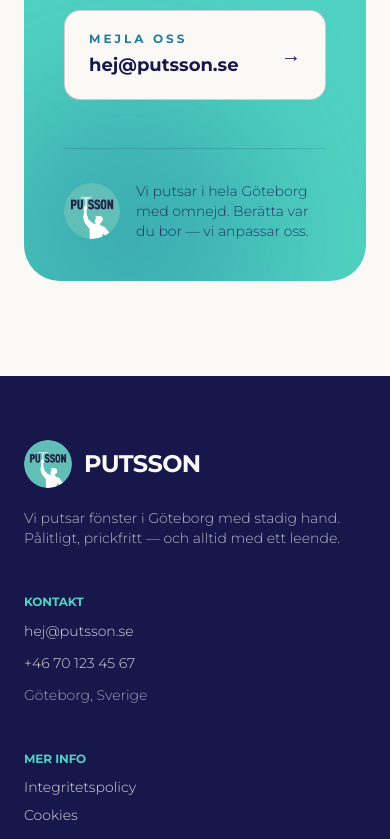
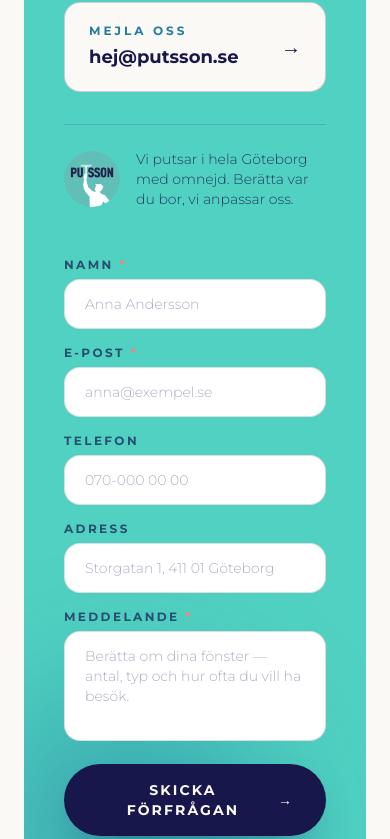
Before and after one commit to isanemka/putsson, a Next.js app: page / in a window 390 px wide. Shown: the part 6124-6963 px from the top of the page. Built offline with nearby package versions, Linux system fonts and the light colour scheme; no server answers.

Commit message:
feat: add contact form with name, email, phone, address and message fields

```diff
--- a/app/page.tsx
+++ b/app/page.tsx
@@ -14,6 +14,7 @@
 import Stats from '@/components/Stats'
 import Faq from '@/components/Faq'
 import About from '@/components/About'
+import ContactForm from '@/components/ContactForm'
 
 export const metadata: Metadata = {
   title: 'Fönsterputs i Göteborg',
@@ -145,19 +146,23 @@
                 aria-hidden
                 className="pointer-events-none absolute -bottom-24 -left-10 h-72 w-72 rounded-full bg-blue/40 blur-3xl"
               />
-              <div className="relative grid gap-10 lg:grid-cols-[1.2fr_0.8fr] lg:items-end">
+
+              <div className="relative grid gap-12 lg:grid-cols-2 lg:items-start">
+                {/* Left: heading + contact links */}
+                <div className="flex flex-col gap-8">
                   <div>
                     <p className="text-xs font-bold uppercase tracking-[0.3em] text-navy/70">
                       Kontakt
                     </p>
-                  <h2 className="mt-4 text-4xl font-bold text-navy sm:text-6xl">
+                    <h2 className="mt-4 text-4xl font-bold text-navy sm:text-5xl">
                       Få ett fast pris idag.
                     </h2>
                     <p className="mt-5 max-w-xl text-base text-navy/80">
-                    Skriv eller ring så återkommer vi snabbt med ett fast pris
-                    och förslag på tid. Inga konstigheter.
+                      Fyll i formuläret så återkommer vi snabbt med ett fast
+                      pris och förslag på tid. Inga konstigheter.
                     </p>
                   </div>
+
                   <div className="space-y-3">
                     <a
                       href={sitePhoneHref}
@@ -194,9 +199,8 @@
                       </span>
                     </a>
                   </div>
-              </div>
 
-              <div className="relative mt-12 flex items-center gap-4 border-t border-navy/15 pt-8">
+                  <div className="flex items-center gap-4 border-t border-navy/15 pt-6">
                     <Image
                       src="/logo_round_white.png"
                       alt=""
@@ -205,9 +209,14 @@
                       className="h-14 w-14 rounded-full"
                     />
                     <p className="text-sm text-navy/80">
-                  Vi putsar i hela {siteCity} med omnejd. Berätta var du bor —
-                  vi anpassar oss.
+                      Vi putsar i hela {siteCity} med omnejd. Berätta var du
+                      bor, vi anpassar oss.
                     </p>
+                  </div>
+                </div>
+
+                {/* Right: contact form */}
+                <ContactForm />
               </div>
             </div>
           </Reveal>
--- /dev/null
+++ b/components/ContactForm.tsx
@@ -0,0 +1,245 @@
+'use client'
+
+import { useState } from 'react'
+
+type Field = 'name' | 'email' | 'phone' | 'address' | 'message'
+
+type FormState =
+  | { status: 'idle' }
+  | { status: 'submitting' }
+  | { status: 'success' }
+  | { status: 'error' }
+
+export default function ContactForm() {
+  const [form, setForm] = useState({
+    name: '',
+    email: '',
+    phone: '',
+    address: '',
+    message: '',
+  })
+  const [errors, setErrors] = useState<Partial<Record<Field, string>>>({})
+  const [state, setState] = useState<FormState>({ status: 'idle' })
+
+  function validate() {
+    const e: Partial<Record<Field, string>> = {}
+    if (!form.name.trim()) e.name = 'Ange ditt namn.'
+    if (!form.email.trim()) {
+      e.email = 'Ange din e-postadress.'
+    } else if (!/^[^\s@]+@[^\s@]+\.[^\s@]+$/.test(form.email)) {
+      e.email = 'Ange en giltig e-postadress.'
+    }
+    if (!form.message.trim()) e.message = 'Berätta lite om dina fönster.'
+    return e
+  }
+
+  function handleChange(
+    e: React.ChangeEvent<
+      HTMLInputElement | HTMLTextAreaElement | HTMLSelectElement
+    >
+  ) {
+    const { name, value } = e.target
+    setForm((prev) => ({ ...prev, [name]: value }))
+    if (errors[name as Field]) {
+      setErrors((prev) => ({ ...prev, [name]: undefined }))
+    }
+  }
+
+  async function handleSubmit(e: React.FormEvent) {
+    e.preventDefault()
+    const e2 = validate()
+    if (Object.keys(e2).length > 0) {
+      setErrors(e2)
+      return
+    }
+    setState({ status: 'submitting' })
+    // TODO: replace with Server Action / AWS SES call
+    await new Promise((r) => setTimeout(r, 800))
+    setState({ status: 'success' })
+  }
+
+  if (state.status === 'success') {
+    return (
+      <div className="flex flex-col items-start gap-3 rounded-3xl border border-navy/10 bg-cream px-8 py-10">
+        <span className="text-3xl" aria-hidden>
+          ✓
+        </span>
+        <h3 className="text-xl font-bold text-navy">
+          Tack för ditt meddelande!
+        </h3>
+        <p className="text-sm text-navy/70">
+          Vi återkommer inom 24 timmar med ett fast pris.
+        </p>
+      </div>
+    )
+  }
+
+  const isSubmitting = state.status === 'submitting'
+
+  return (
+    <form
+      onSubmit={handleSubmit}
+      noValidate
+      aria-label="Kontaktformulär"
+      className="grid gap-4"
+    >
+      {/* Name */}
+      <div>
+        <label
+          htmlFor="cf-name"
+          className="mb-1.5 block text-xs font-bold uppercase tracking-[0.2em] text-navy/70"
+        >
+          Namn{' '}
+          <span aria-hidden className="text-coral">
+            *
+          </span>
+        </label>
+        <input
+          id="cf-name"
+          name="name"
+          type="text"
+          autoComplete="name"
+          value={form.name}
+          onChange={handleChange}
+          aria-invalid={!!errors.name}
+          aria-describedby={errors.name ? 'cf-name-error' : undefined}
+          placeholder="Anna Andersson"
+          className="w-full rounded-2xl border border-navy/15 bg-white px-5 py-3.5 text-sm text-navy placeholder:text-navy/35 focus:border-mint focus:outline-none focus:ring-2 focus:ring-mint/30 aria-invalid:border-coral"
+        />
+        {errors.name && (
+          <p
+            id="cf-name-error"
+            role="alert"
+            className="mt-1.5 text-xs text-coral"
+          >
+            {errors.name}
+          </p>
+        )}
+      </div>
+
+      {/* Email + Phone */}
+      <div className="grid gap-4 sm:grid-cols-2">
+        <div>
+          <label
+            htmlFor="cf-email"
+            className="mb-1.5 block text-xs font-bold uppercase tracking-[0.2em] text-navy/70"
+          >
+            E-post{' '}
+            <span aria-hidden className="text-coral">
+              *
+            </span>
+          </label>
+          <input
+            id="cf-email"
+            name="email"
+            type="email"
+            autoComplete="email"
+            value={form.email}
+            onChange={handleChange}
+            aria-invalid={!!errors.email}
+            aria-describedby={errors.email ? 'cf-email-error' : undefined}
+            placeholder="anna@exempel.se"
+            className="w-full rounded-2xl border border-navy/15 bg-white px-5 py-3.5 text-sm text-navy placeholder:text-navy/35 focus:border-mint focus:outline-none focus:ring-2 focus:ring-mint/30 aria-invalid:border-coral"
+          />
+          {errors.email && (
+            <p
+              id="cf-email-error"
+              role="alert"
+              className="mt-1.5 text-xs text-coral"
+            >
+              {errors.email}
+            </p>
+          )}
+        </div>
+
+        <div>
+          <label
+            htmlFor="cf-phone"
+            className="mb-1.5 block text-xs font-bold uppercase tracking-[0.2em] text-navy/70"
+          >
+            Telefon
+          </label>
+          <input
+            id="cf-phone"
+            name="phone"
+            type="tel"
+            autoComplete="tel"
+            value={form.phone}
+            onChange={handleChange}
+            placeholder="070-000 00 00"
+            className="w-full rounded-2xl border border-navy/15 bg-white px-5 py-3.5 text-sm text-navy placeholder:text-navy/35 focus:border-mint focus:outline-none focus:ring-2 focus:ring-mint/30"
+          />
+        </div>
+      </div>
+
+      {/* Address */}
+      <div>
+        <label
+          htmlFor="cf-address"
+          className="mb-1.5 block text-xs font-bold uppercase tracking-[0.2em] text-navy/70"
+        >
+          Adress
+        </label>
+        <input
+          id="cf-address"
+          name="address"
+          type="text"
+          autoComplete="street-address"
+          value={form.address}
+          onChange={handleChange}
+          placeholder="Storgatan 1, 411 01 Göteborg"
+          className="w-full rounded-2xl border border-navy/15 bg-white px-5 py-3.5 text-sm text-navy placeholder:text-navy/35 focus:border-mint focus:outline-none focus:ring-2 focus:ring-mint/30"
+        />
+      </div>
+
+      {/* Message */}
+      <div>
+        <label
+          htmlFor="cf-message"
+          className="mb-1.5 block text-xs font-bold uppercase tracking-[0.2em] text-navy/70"
+        >
+          Meddelande{' '}
+          <span aria-hidden className="text-coral">
+            *
+          </span>
+        </label>
+        <textarea
+          id="cf-message"
+          name="message"
+          rows={4}
+          value={form.message}
+          onChange={handleChange}
+          aria-invalid={!!errors.message}
+          aria-describedby={errors.message ? 'cf-message-error' : undefined}
+          placeholder="Berätta om dina fönster — antal, typ och hur ofta du vill ha besök."
+          className="w-full resize-none rounded-2xl border border-navy/15 bg-white px-5 py-3.5 text-sm text-navy placeholder:text-navy/35 focus:border-mint focus:outline-none focus:ring-2 focus:ring-mint/30 aria-invalid:border-coral"
+        />
+        {errors.message && (
+          <p
+            id="cf-message-error"
+            role="alert"
+            className="mt-1.5 text-xs text-coral"
+          >
+            {errors.message}
+          </p>
+        )}
+      </div>
+
+      <button
+        type="submit"
+        disabled={isSubmitting}
+        className="group inline-flex w-full items-center justify-center gap-2 rounded-full bg-navy px-8 py-4 text-sm font-bold uppercase tracking-[0.15em] text-cream shadow-[0_18px_40px_-20px_rgba(24,23,76,0.5)] transition hover:-translate-y-0.5 hover:bg-blue disabled:opacity-60 disabled:hover:translate-y-0"
+      >
+        {isSubmitting ? 'Skickar…' : 'Skicka förfrågan'}
+        {!isSubmitting && (
+          <span
+            aria-hidden
+            className="transition-transform group-hover:translate-x-1"
+          >
+            →
+          </span>
+        )}
+      </button>
+    </form>
+  )
+}
--- a/lib/site.ts
+++ b/lib/site.ts
@@ -1,8 +1,8 @@
 export const siteName = 'PUTSSON'
 export const siteTagline = 'Fönsterputs i Göteborg'
 export const siteEmail = 'hej@putsson.se'
-export const sitePhone = '+46 70 123 45 67'
-export const sitePhoneHref = 'tel:+46701234567'
+export const sitePhone = '079-077 27 64'
+export const sitePhoneHref = 'tel:+46790772764'
 export const siteCity = 'Göteborg'
 
 const fallbackSiteUrl = 'https://putsson.se'
```
Lines whose indentation alone changed are shown as unchanged.
